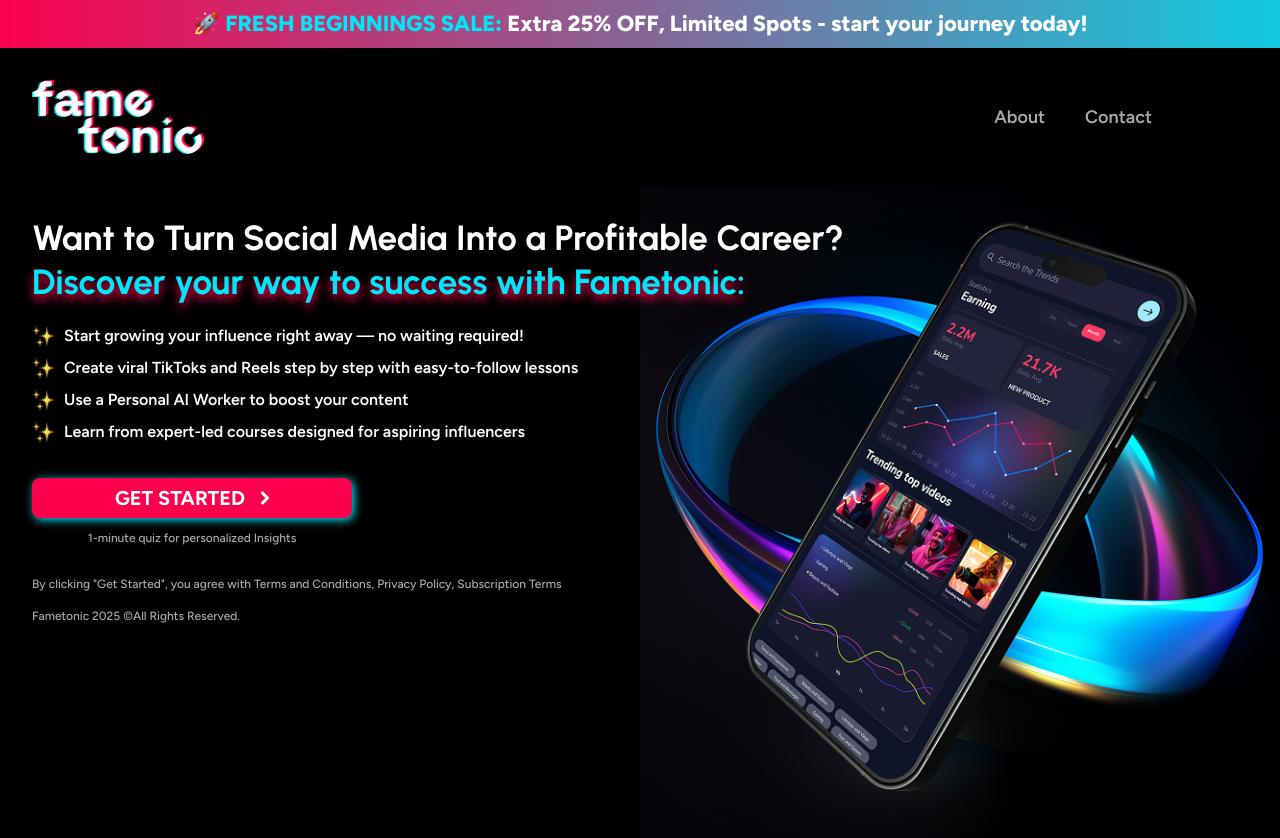
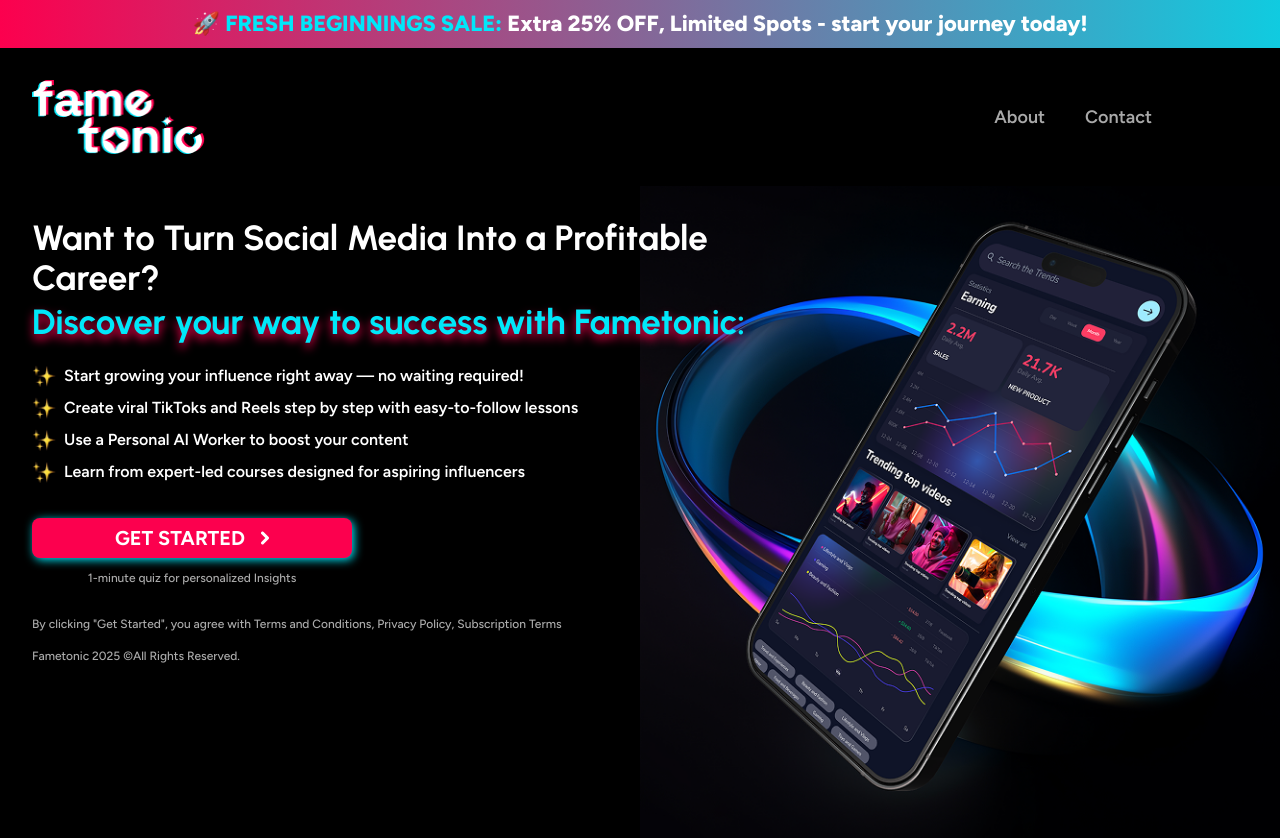
Before and after one commit to Shamimanowar/task-fame-tonic, a Next.js app: page / in a window 1280 px wide. Built offline with nearby package versions, Linux system fonts and the light colour scheme.

Commit message:
style: Improve section stickiness and layout proportions
Updates section styling for better visibility by making the banner sticky and adjusting max-width for improved content balance on larger screens.

```diff
--- a/app/page.tsx
+++ b/app/page.tsx
@@ -8,7 +8,7 @@
 export default function Home() {
   return (
     <div className="">
-      <section>
+      <section className="sticky top-0 z-50">
         <Banner />
       </section>
       <section className="bg-black m-auto">
@@ -17,7 +17,7 @@
 
       <main className="w-full flex flex-col-reverse max-w-7xl m-auto py-0 px-5 font-urbanist relative md:p-8 md:flex-row md:items-start mb-5">
         <div className="flex-1 z-20 bg-transparent relative md:w-[60%] md:pr-0">
-          <div className="md:max-w-[70%]">
+          <div className="md:max-w-[65%]">
             <h1 className="font-extrabold text-[25px] leading-[115%] mb-1 text-center md:font-bold md:text-[35px] md:text-left">
               Want to Turn Social Media Into a Profitable Career?{" "}
             </h1>
```
